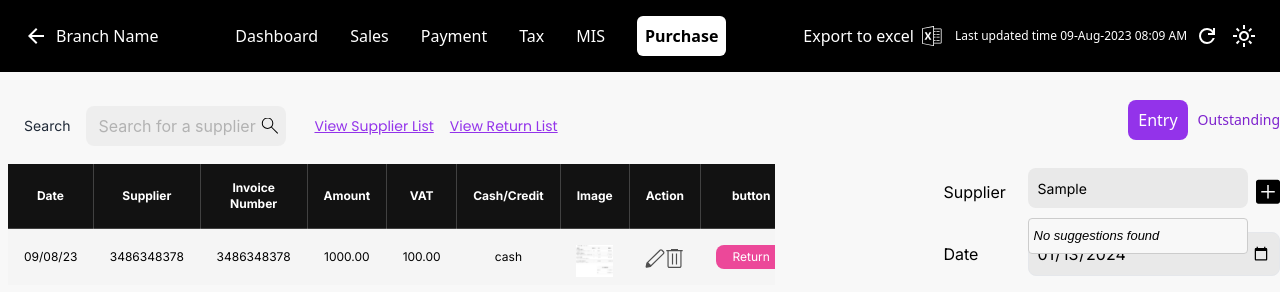
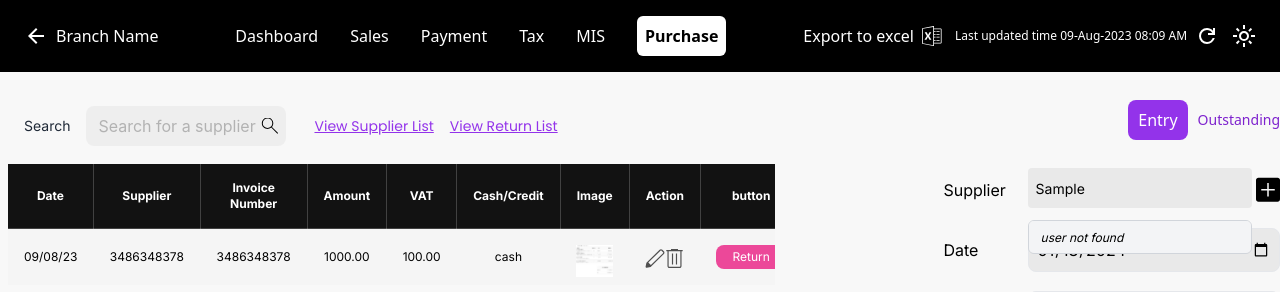
Before and after one commit to amarnadhcp/Sacrosys-purchase, a React (Create React App) app: page /purchase in a window 1280 px wide. Both pictures are taken after typing "Sample" into the empty fields and a click on the button "Save". Shown: the top 292 px of the page. Built offline with nearby package versions, Linux system fonts and the light colour scheme.

Commit message:
feat(framer-motion in suggesion )

```diff
--- a/package.json
+++ b/package.json
@@ -11,6 +11,7 @@
     "@testing-library/react": "^13.4.0",
     "@testing-library/user-event": "^13.5.0",
     "antd": "^5.13.2",
+    "framer-motion": "^11.0.3",
     "react": "^18.2.0",
     "react-dom": "^18.2.0",
     "react-highlight-words": "^0.20.0",
--- a/src/component/AutoComplete/Auto.css
+++ b/src/component/AutoComplete/Auto.css
@@ -1,4 +1,4 @@
-/* Auto.css */
+Auto.css
 
 .autocomplete-container {
   position: relative;
@@ -54,22 +54,3 @@
   background-color: #e9e9e9;
   font-weight: bold ;
 }
-
-
-::-webkit-scrollbar {
-  width: 8px;
-  height: 10px;
-}
-
-::-webkit-scrollbar-track {
-  background: gray-200;
-}
-
-::-webkit-scrollbar-thumb {
-  background: gray;
-  border-radius: 5px;
-}
-
-::-webkit-scrollbar-thumb:hover {
-  background: black;
-}
--- a/src/component/AutoComplete/Autocomplete.jsx
+++ b/src/component/AutoComplete/Autocomplete.jsx
@@ -1,14 +1,12 @@
 import React, { useState, useEffect } from "react";
-import "./Auto.css";
+import { motion, AnimatePresence } from "framer-motion";
 
 const Autocomplete = ({ suggestions }) => {
-  // State initialization
   const [active, setActive] = useState(0);
   const [filtered, setFiltered] = useState([]);
   const [isShow, setIsShow] = useState(false);
   const [input, setInput] = useState("");
 
-  // Filter suggestions when input changes
   useEffect(() => {
     setFiltered(
       suggestions.filter(
@@ -18,7 +16,6 @@ const Autocomplete = ({ suggestions }) => {
     );
   }, [input, suggestions]);
 
-  // Handle input change
   const onChange = (e) => {
     const inputValue = e.currentTarget.value;
     setActive(0);
@@ -26,7 +23,6 @@ const Autocomplete = ({ suggestions }) => {
     setIsShow(true);
   };
 
-  // Handle suggestion click
   const onClick = (suggestion) => {
     setActive(0);
     setFiltered([]);
@@ -34,55 +30,73 @@ const Autocomplete = ({ suggestions }) => {
     setInput(suggestion);
   };
 
-  // Handle keyboard events
   const onKeyDown = (e) => {
     if (e.keyCode === 13) {
-      // Enter key
       setIsShow(false);
-      setInput(filtered[active]);
+      setInput(filtered[active]|| input);
     } else if (e.keyCode === 38) {
-      // Up arrow
       setActive((prev) => (prev === 0 ? prev : prev - 1));
     } else if (e.keyCode === 40) {
-      // Down arrow
       setActive((prev) => (prev === filtered.length - 1 ? prev : prev + 1));
     }
   };
 
-  // Render autocomplete dropdown
-  const renderAutocomplete = () => {
-    if (isShow && input) {
-      return (
-        <ul className="autocomplete" >
+  const listItemVariants = {
+    hidden: { opacity: 0, y: -4 },
+    visible: { opacity: 1, y: 1 },
+  };
+
+  const suggestionListVariants = {
+    hidden: { opacity: 0, y: -10 },
+    visible: { opacity: 1, y: 0, transition: { duration: 0.3, ease: "easeOut" } },
+  };
+
+  const renderAutocomplete = () => (
+    <AnimatePresence>
+      {isShow && input && (
+        <motion.ul
+          className="bg-gray-100 border border-gray-300 max-h-40 overflow-auto p-0 w-56 rounded-md mt-2 text-sm absolute top-full left-0 z-10"
+          initial="hidden"
+          animate="visible"
+          exit="hidden"
+          variants={suggestionListVariants}
+        >
           {filtered.length ? (
             filtered.map((suggestion, index) => (
-              <li
-                className={index === active ? "active" : ""}
+              <motion.li
                 key={suggestion}
+                className={`${
+                  index === active ? "active" : ""
+                } px-3 py-2 cursor-pointer transition duration-300 flex justify-between items-center hover:bg-gray-200 font-inter text-xs`}
+                variants={listItemVariants}
+                initial="hidden"
+                animate="visible"
                 onClick={() => onClick(suggestion)}
               >
                 {suggestion}
-              </li>
+              </motion.li>
             ))
           ) : (
-            <li className="">
-              <em>No suggestions found</em>
-            </li>
+            <motion.li
+              variants={listItemVariants}
+              className="px-3 py-2 cursor-pointer transition duration-300 flex justify-between items-center hover:bg-gray-200 font-inter text-xs "
+            >
+              <em>user not found</em>
+            </motion.li>
           )}
-        </ul>
-      );
-    }
-    return null;
-  };
+        </motion.ul>
+      )}
+    </AnimatePresence>
+  );
 
   return (
-    <div className="autocomplete-container">
+    <div className="relative">
       <input
         type="text"
         onChange={onChange}
         onKeyDown={onKeyDown}
         value={input}
-        className="autocomplete-input"
+        className="bg-inputColor rounded p-2 w-56 text-sm mb-1 outline-none h-10"
       />
       {renderAutocomplete()}
     </div>
--- a/src/component/Entry/EntryForm.jsx
+++ b/src/component/Entry/EntryForm.jsx
@@ -70,7 +70,7 @@ function EntryForm() {
       >
         <div className="flex items-center justify-between mb-4">
           <label className="flex gap-2 w-1/4 text-left">Supplier</label>
-          <div className="flex justify-between w-3/4">
+          <div className="flex justify-between w-3/4 ">
             <Autocomplete
               suggestions={[
                 "Alabama",
--- a/src/index.css
+++ b/src/index.css
@@ -10,3 +10,21 @@ body {
     border: none !important;
     outline: none !important;
   }
+
+  ::-webkit-scrollbar {
+    width: 8px;
+    height: 10px;
+  }
+
+  ::-webkit-scrollbar-track {
+    background: gray-200;
+  }
+
+  ::-webkit-scrollbar-thumb {
+    background: gray;
+    border-radius: 5px;
+  }
+
+  ::-webkit-scrollbar-thumb:hover {
+    background: black;
+  }
```
Also changed, not shown: 1 other file (tests, documents, lock files or other folders).
